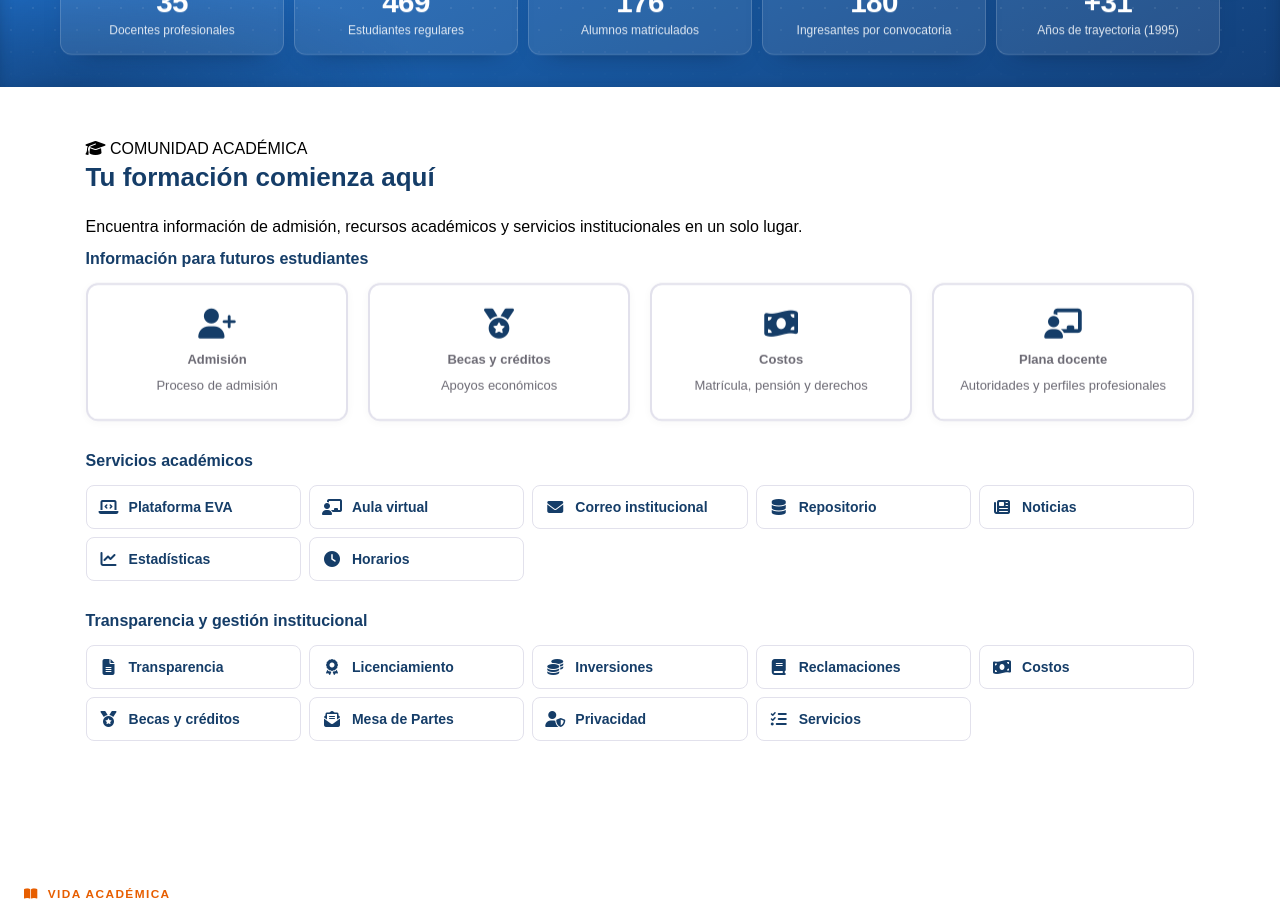
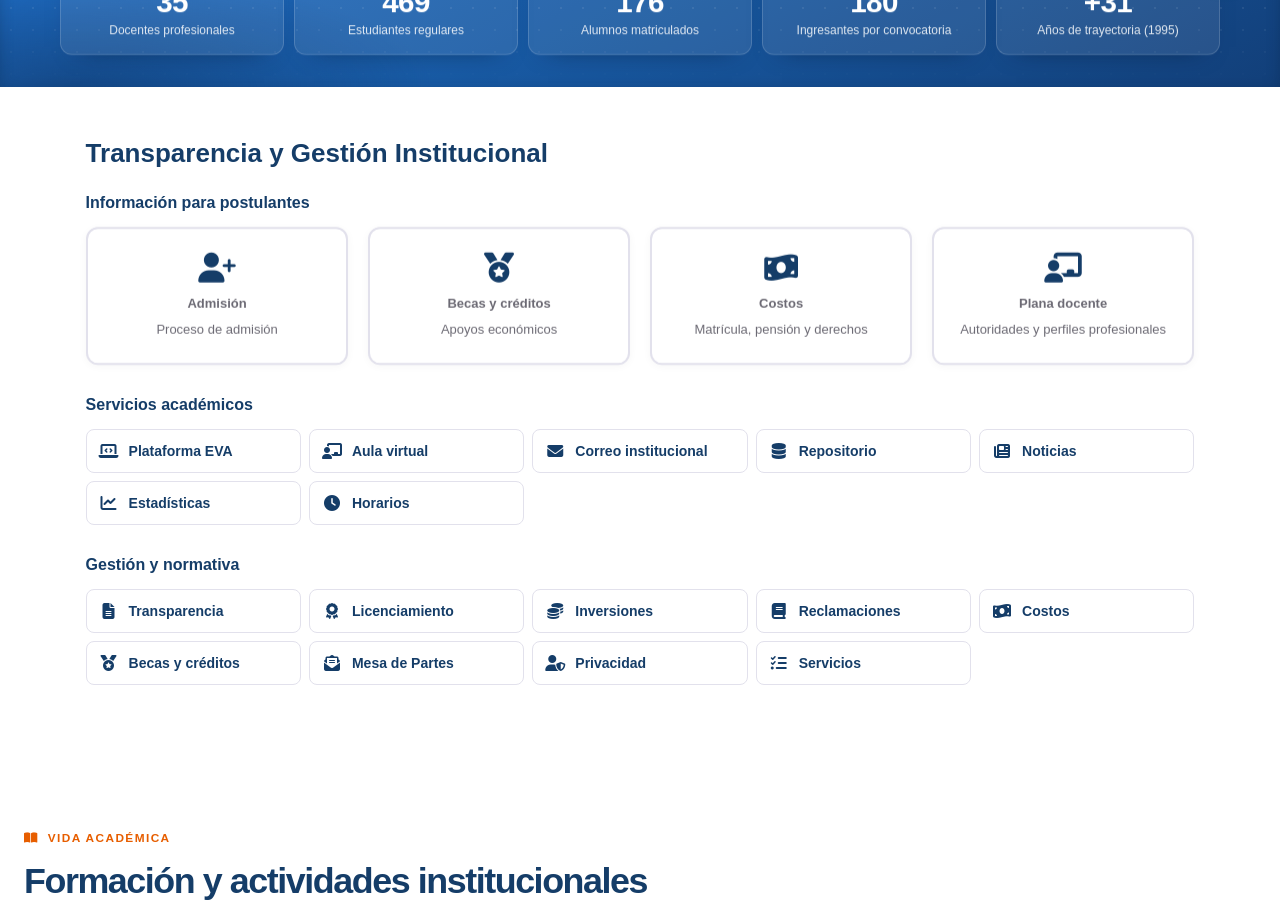
Before and after one commit to Javier-QA/peruano-canadiense-web, an Angular app in the folder Frontend/: page /inicio in a window 1280 px wide. Shown: the part 800-1717 px from the top of the page. Built offline with nearby package versions, Linux system fonts and the light colour scheme; no server answers.

Commit message:
Restaurar Inicio exactamente como main

```diff
--- a/Frontend/src/app/features/inicio/components/gestion/gestion.html
+++ b/Frontend/src/app/features/inicio/components/gestion/gestion.html
@@ -1,7 +1,7 @@
 <section class="gestion-section">
-  <div class="gestion-intro"><span class="section-eyebrow"><i class="fa-solid fa-graduation-cap" aria-hidden="true"></i> COMUNIDAD ACADÉMICA</span><h2 class="section-title">Tu formación comienza aquí</h2><p class="section-description">Encuentra información de admisión, recursos académicos y servicios institucionales en un solo lugar.</p></div>
+  <h2 class="section-title">Transparencia y Gestión Institucional</h2>
 
-  <h3 class="gestion-heading">Información para futuros estudiantes</h3>
+  <h3 class="gestion-heading">Información para postulantes</h3>
   <div class="gestion-grid gestion-grid--featured">
     <a routerLink="/admision" class="gestion-card" appReveal>
       <i class="fa-solid fa-user-plus" aria-hidden="true"></i>
@@ -89,7 +89,7 @@
     </li>
   </ul>
 
-  <h3 class="gestion-heading">Transparencia y gestión institucional</h3>
+  <h3 class="gestion-heading">Gestión y normativa</h3>
   <ul class="gestion-list">
     <li>
       <a routerLink="/transparencia" class="gestion-link">
```
